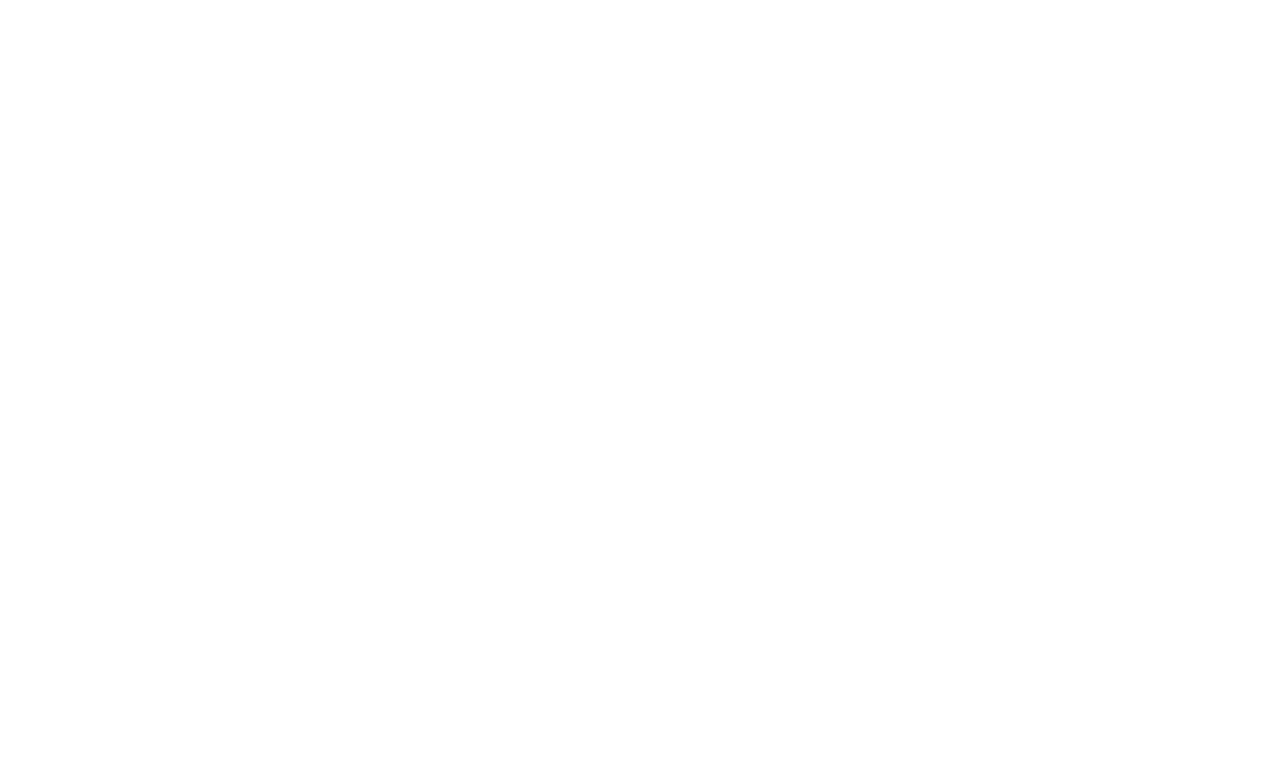
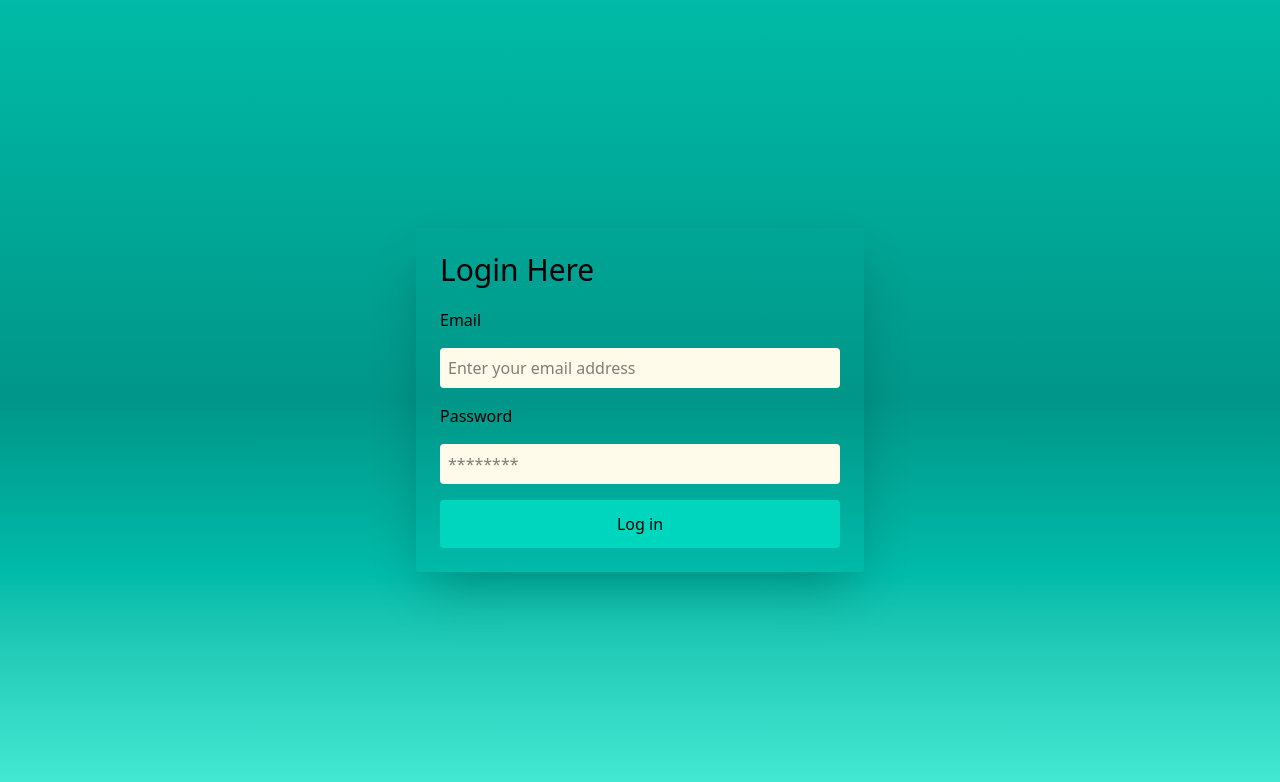
Before and after one commit to Careyogola/fullstack-development, a React (Vite) app in the folder frontend/: page /login in a window 1280 px wide. Before the commit this address had no page. Shown: the top 782 px of the page. Built offline with nearby package versions, Linux system fonts and the light colour scheme.

Commit message:
done creating login page, from reusable components made it easy for code reusabaility

```diff
--- a/frontend/src/components/Navbar.jsx
+++ b/frontend/src/components/Navbar.jsx
@@ -27,7 +27,7 @@ const Navbar = () => {
       </div>
 
       <div className='flex flex-row justify-evenly items-center gap-4'>
-        <a href='/signin' className="group text-black transition duration-300">Sign In
+        <a href='/login' className="group text-black transition duration-300">Log in
         <span class="block max-w-0 group-hover:max-w-full transition-all duration-500 h-0.5 bg-sky-600"></span>
         </a>
         <a href='/signup' className="group text-black transition duration-300">Create Account
--- a/frontend/src/main.jsx
+++ b/frontend/src/main.jsx
@@ -5,6 +5,7 @@ import { BrowserRouter, Route, Routes } from 'react-router-dom'
 import Createpage from './pages/createpage.jsx'
 import Productspage from './pages/productspage.jsx'
 import Signuppage from './pages/signuppage.jsx'
+import Loginpage from './pages/loginpage.jsx'
 // import { ThemeProvider } from 'next-themes'
 
 
@@ -17,6 +18,7 @@ createRoot(document.getElementById('root')).render(
           <Route path='/create' element={<Createpage />}/>
           <Route path='/products' element={<Productspage />} />
           <Route path='/signup' element={<Signuppage />} />
+          <Route path='/login' element={ <Loginpage />} />
         </Routes>
     </BrowserRouter>
     {/* </ThemeProvider> */}
--- /dev/null
+++ b/frontend/src/pages/loginpage.jsx
@@ -0,0 +1,60 @@
+import React from 'react'
+import { useState } from 'react'
+
+const Loginpage = () => {
+
+    const[formData, setFormData] = useState({
+        email: "",
+        password: ""
+    });
+
+    const handleSubmit = (e) => {
+        e.preventDefault();
+        console.log('user:', formData);
+      };
+
+  return (
+    <div className='w-full flex bg-linear-to-t from-teal-300 via-teal-600 to-teal-500 items-center justify-center p-7 h-screen'>
+        <div className='border-none rounded shadow-2xl  p-6 flex flex-col'>
+            <h4 className='text-3xl font-medium mb-5'>Login Here</h4>
+            <form  onSubmit={handleSubmit} className='flex flex-col gap-4 w-[400px]'>
+
+                <label htmlFor='name'>Email</label>
+                <input
+                type='email'
+                placeholder='Enter your email address'
+                name='email'
+                value={formData.email}
+                onChange={(e)=>{
+                    setFormData({
+                        ...formData,
+                        email: e.target.value
+                    })
+                }}
+                className='bg-amber-50 py-2 rounded px-2 items-center'
+                />
+                <label htmlFor='name'>Password</label>
+                <input
+                type='password'
+                placeholder='********'
+                name='password'
+                value={formData.password}
+                onChange={(e)=>{
+                    setFormData({
+                        ...formData,
+                        password: e.target.value
+                    })
+                }}
+                className='bg-amber-50 py-2 rounded px-2 items-center'
+                />
+
+                <button className='px-10 py-3 border-none bg-teal-400 rounded hover:cursor-pointer'>
+                Log in
+                </button>
+            </form>
+        </div>
+    </div>
+  )
+}
+
+export default Loginpage;
```
Also changed, not shown: frontend/src/pages/createpage.jsx (indentation only).
